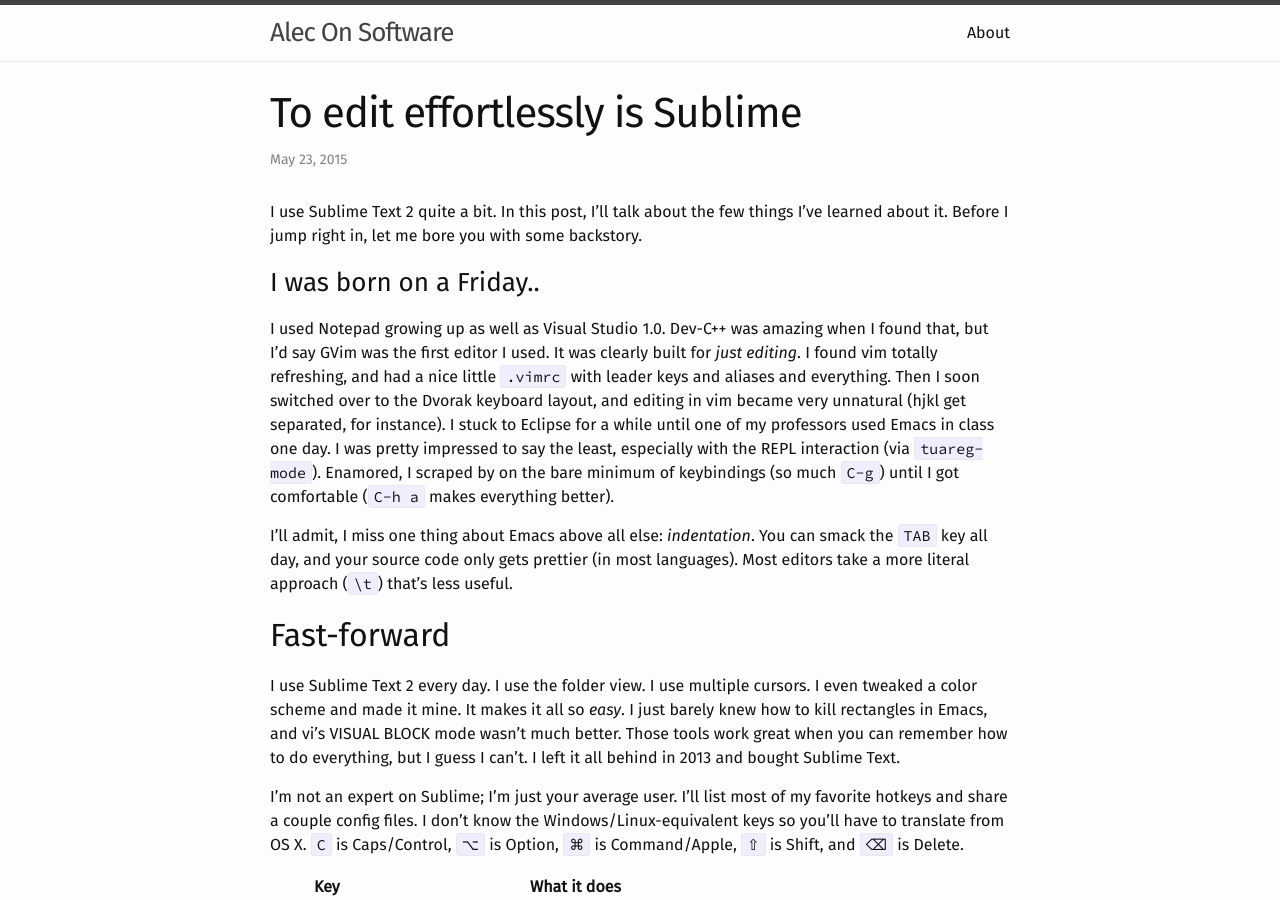
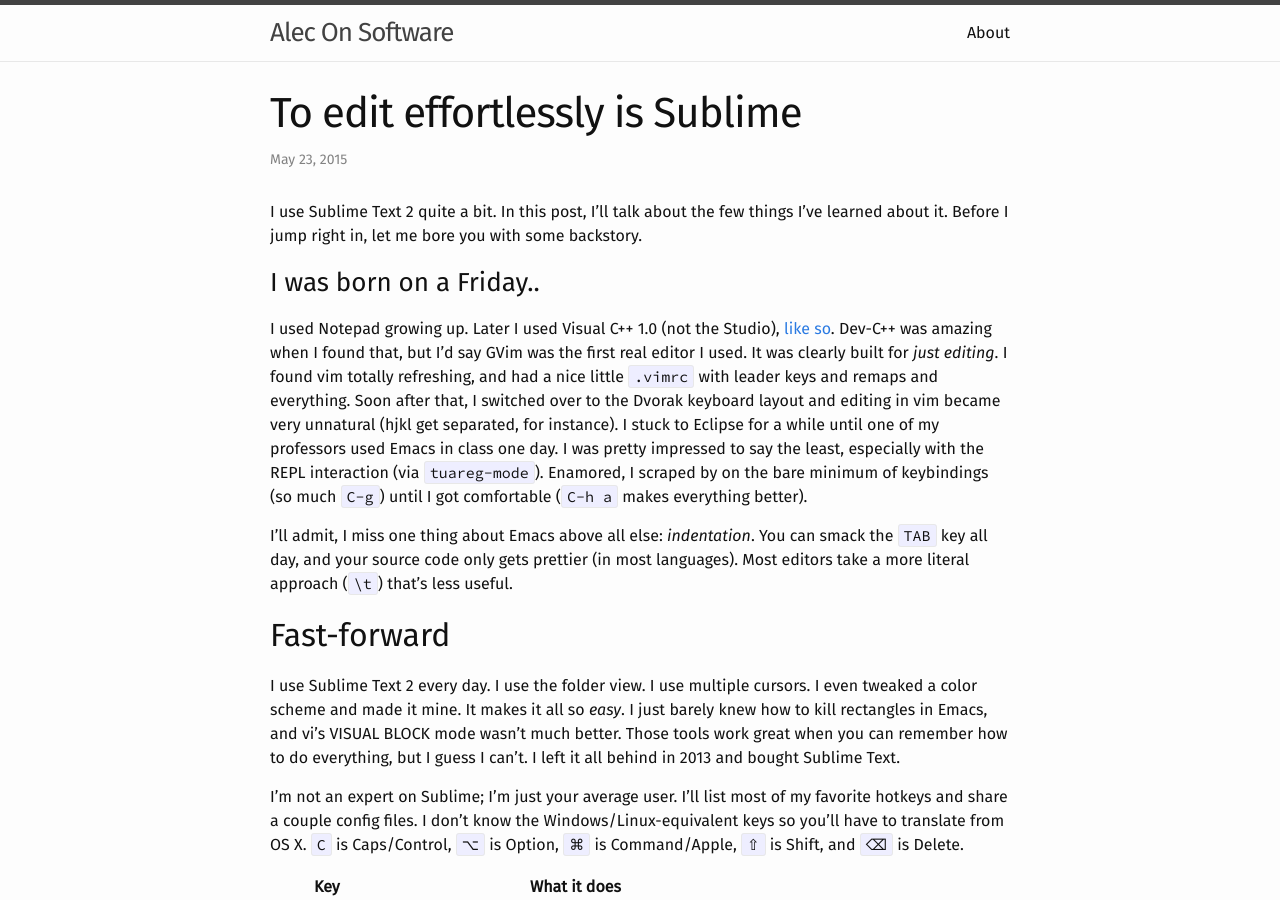
Before and after one commit to alecroy/alecroy.github.io, a Jekyll site: the page built from _posts/2015-05-23-to-edit-effortlessly-is-sublime.md, in a window 1280 px wide and 900 px high. Built offline with Jekyll 4.4.1, drawn with Linux system fonts in a browser that asks for light colours; Markdown is read by kramdown in place of the engine named in the settings.

Commit message:
fix awkward sentences, update Visual Studio -> Visual C++

```diff
--- a/_posts/2015-05-23-to-edit-effortlessly-is-sublime.md
+++ b/_posts/2015-05-23-to-edit-effortlessly-is-sublime.md
@@ -8,7 +8,7 @@ I use Sublime Text 2 quite a bit.  In this post, I'll talk about the few things
 
 ### I was born on a Friday..
 
-I used Notepad growing up as well as Visual Studio 1.0.  Dev-C++ was amazing when I found that, but I'd say GVim was the first editor I used.  It was clearly built for *just editing*.  I found vim totally refreshing, and had a nice little `.vimrc` with leader keys and aliases and everything.  Then I soon switched over to the Dvorak keyboard layout, and editing in vim became very unnatural (hjkl get separated, for instance).  I stuck to Eclipse for a while until one of my professors used Emacs in class one day.  I was pretty impressed to say the least, especially with the REPL interaction (via `tuareg-mode`).  Enamored, I scraped by on the bare minimum of keybindings (so much `C-g`) until I got comfortable (`C-h a` makes everything better).
+I used Notepad growing up.  Later I used Visual C++ 1.0 (not the Studio), [like so][vsc].  Dev-C++ was amazing when I found that, but I'd say GVim was the first real editor I used.  It was clearly built for *just editing*.  I found vim totally refreshing, and had a nice little `.vimrc` with leader keys and remaps and everything.  Soon after that, I switched over to the Dvorak keyboard layout and editing in vim became very unnatural (hjkl get separated, for instance).  I stuck to Eclipse for a while until one of my professors used Emacs in class one day.  I was pretty impressed to say the least, especially with the REPL interaction (via `tuareg-mode`).  Enamored, I scraped by on the bare minimum of keybindings (so much `C-g`) until I got comfortable (`C-h a` makes everything better).
 
 I'll admit, I miss one thing about Emacs above all else: *indentation*.  You can smack the `TAB` key all day, and your source code only gets prettier (in most languages).  Most editors take a more literal approach (`\t`) that's less useful.
 
```
Also changed, not shown: other parts of _posts/2015-05-23-to-edit-effortlessly-is-sublime.md (+1 -0 lines).
